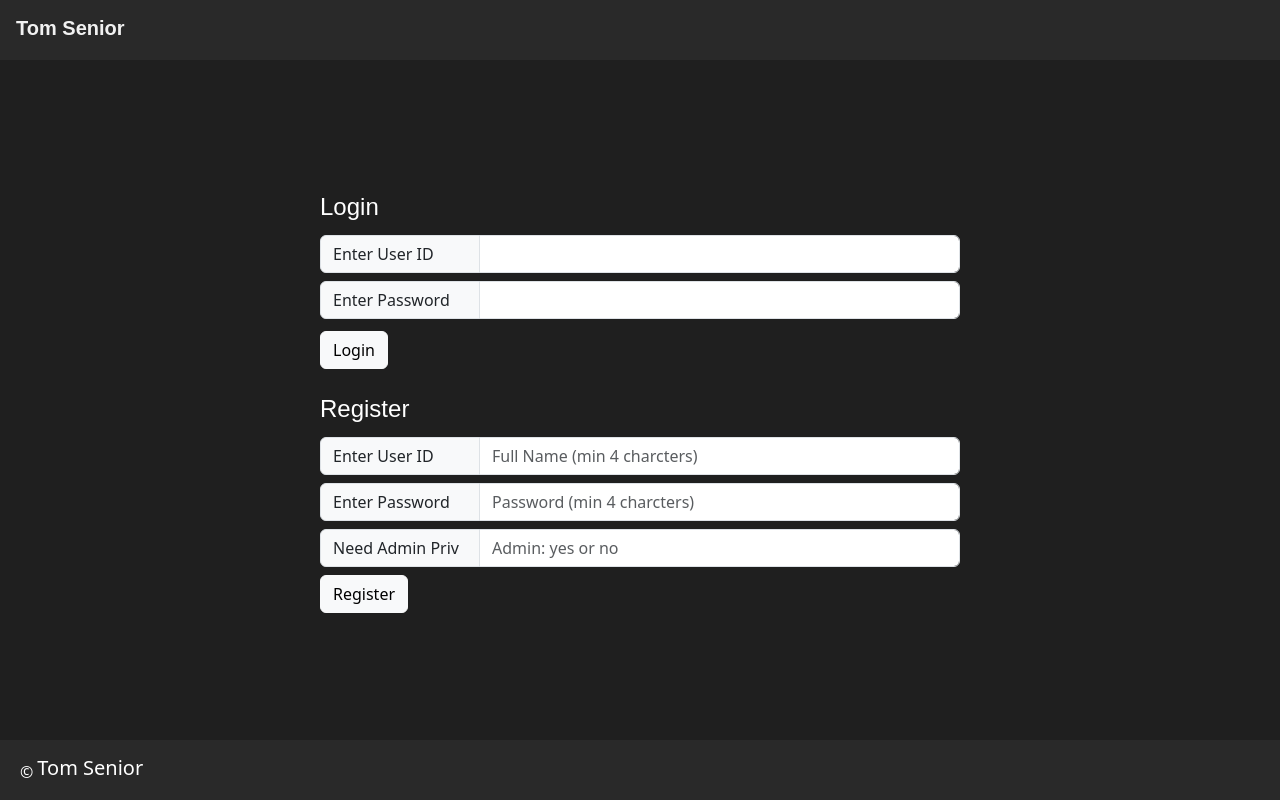
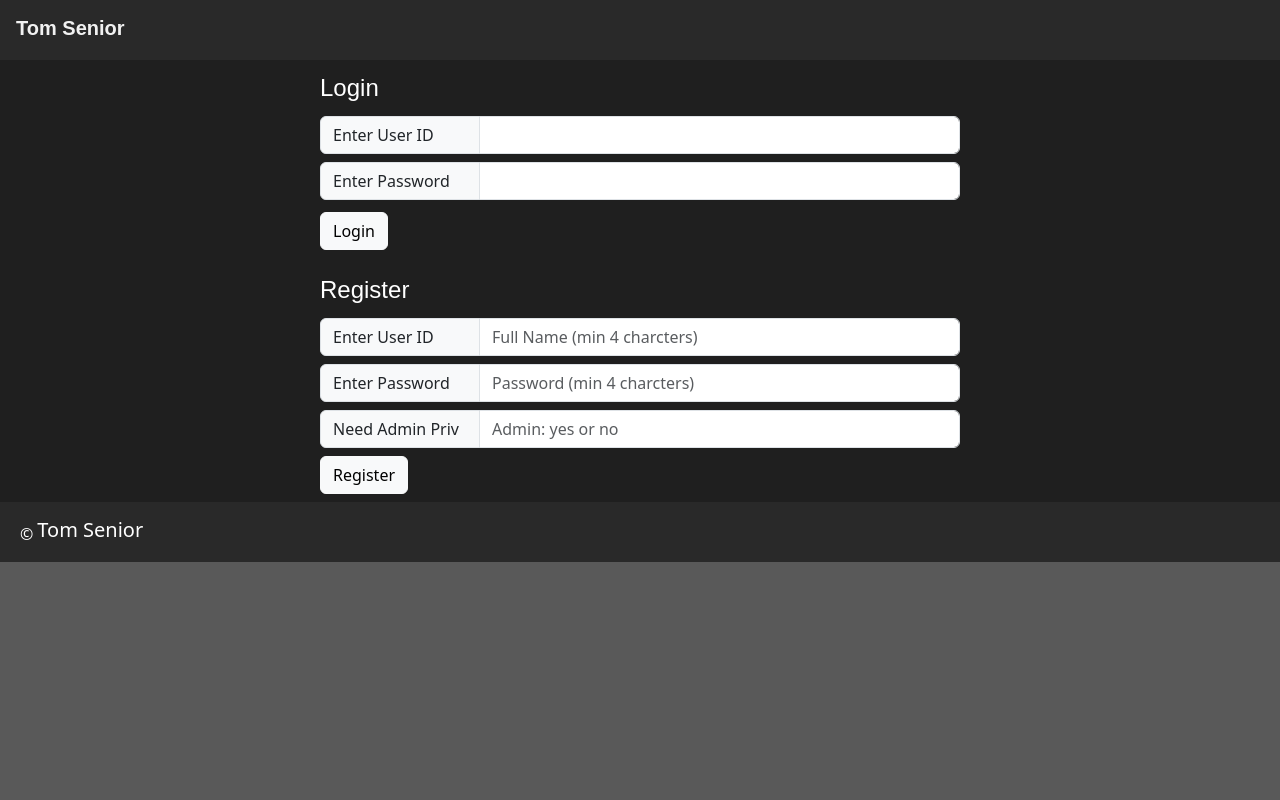
Before and after one commit to tomsenior20/Web_Application_TomSenior, a Flask app: page / in a window 1280 px wide. Run offline with Flask 3, Linux system fonts and the light colour scheme.

Commit message:
Formatted changes and comments

```diff
--- a/method.py
+++ b/method.py
@@ -189,7 +189,7 @@ def update_location(oldLocation, newLocation):
 def update_comment(oldComment, newComment):
     conn = sqlite3.connect("database.db")
     cursor = conn.cursor()
-     # See if the record is present in the DB with the old comment
+    # See if the record is present in the DB with the old comment
     cursor.execute("select * from data WHERE Comment = ?",(newComment,))
     existing_comment = cursor.fetchall()
     # If the record is existing then we don't want to over ride it / throw error
--- a/static/default.css
+++ b/static/default.css
@@ -6,5 +6,4 @@
 html,body{
     background: rgba(0,0,0,0.65);
     color:white;
-    height: 100%;
 }
--- a/static/footer.css
+++ b/static/footer.css
@@ -1,7 +1,6 @@
 footer{
     min-width: 100%;
     height: 60px;
-    position: fixed;
     bottom: 0;
     margin-top: auto;
     background: rgba(61, 60, 60, 0.35);
--- a/templates/home.html
+++ b/templates/home.html
@@ -22,7 +22,7 @@
                 Tom Senior
             </h1>
         </div>
-           <!-- Logout button only present when logged in Section -->
+        <!-- Logout button only present when logged in Section -->
         <div class="logoutContainer p-3">
            <a class="logout fs-5" href="{{url_for('redirect_to_index')}}">Log Out</a>
         </div>
```
Also changed, not shown: database.db.
